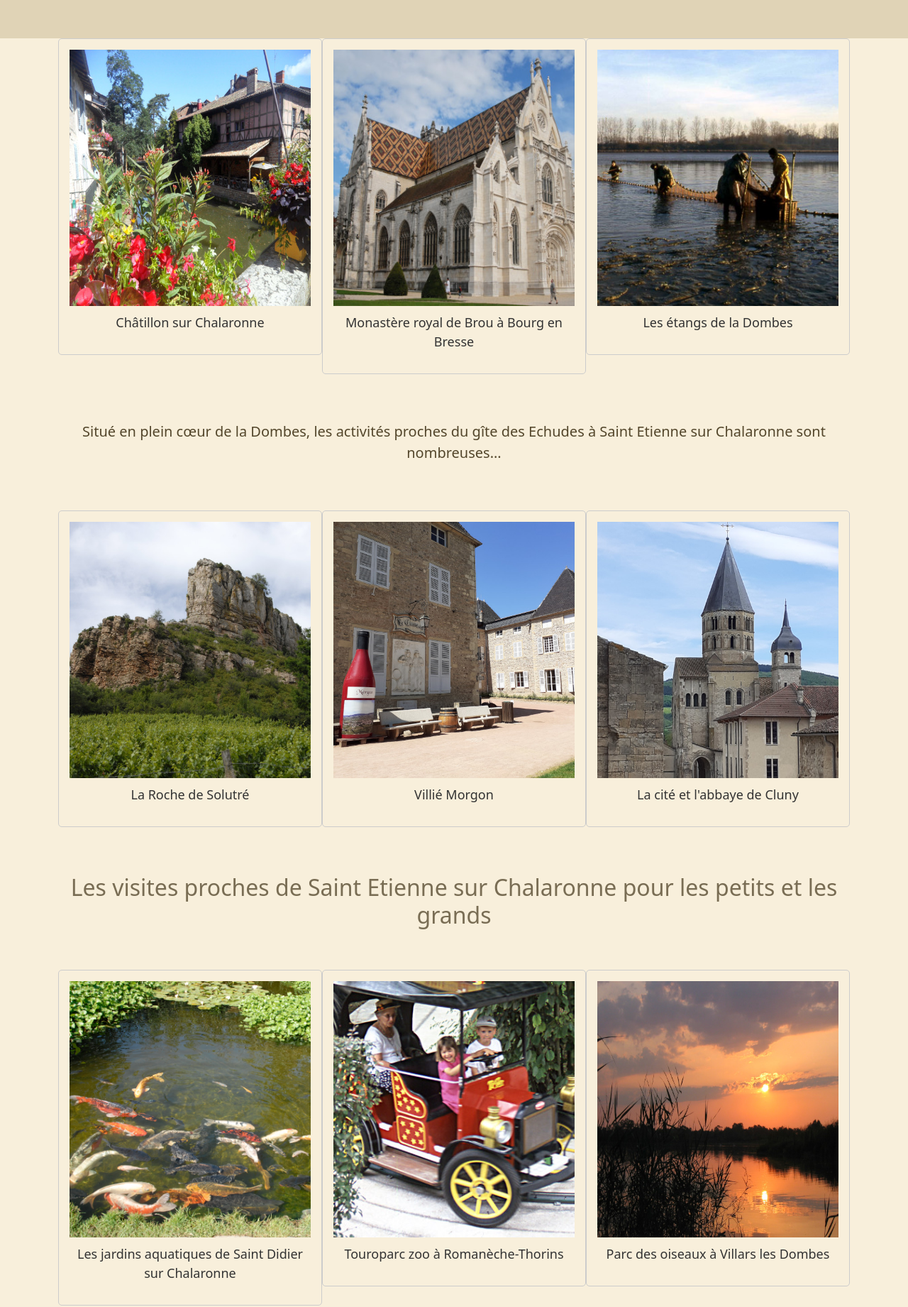
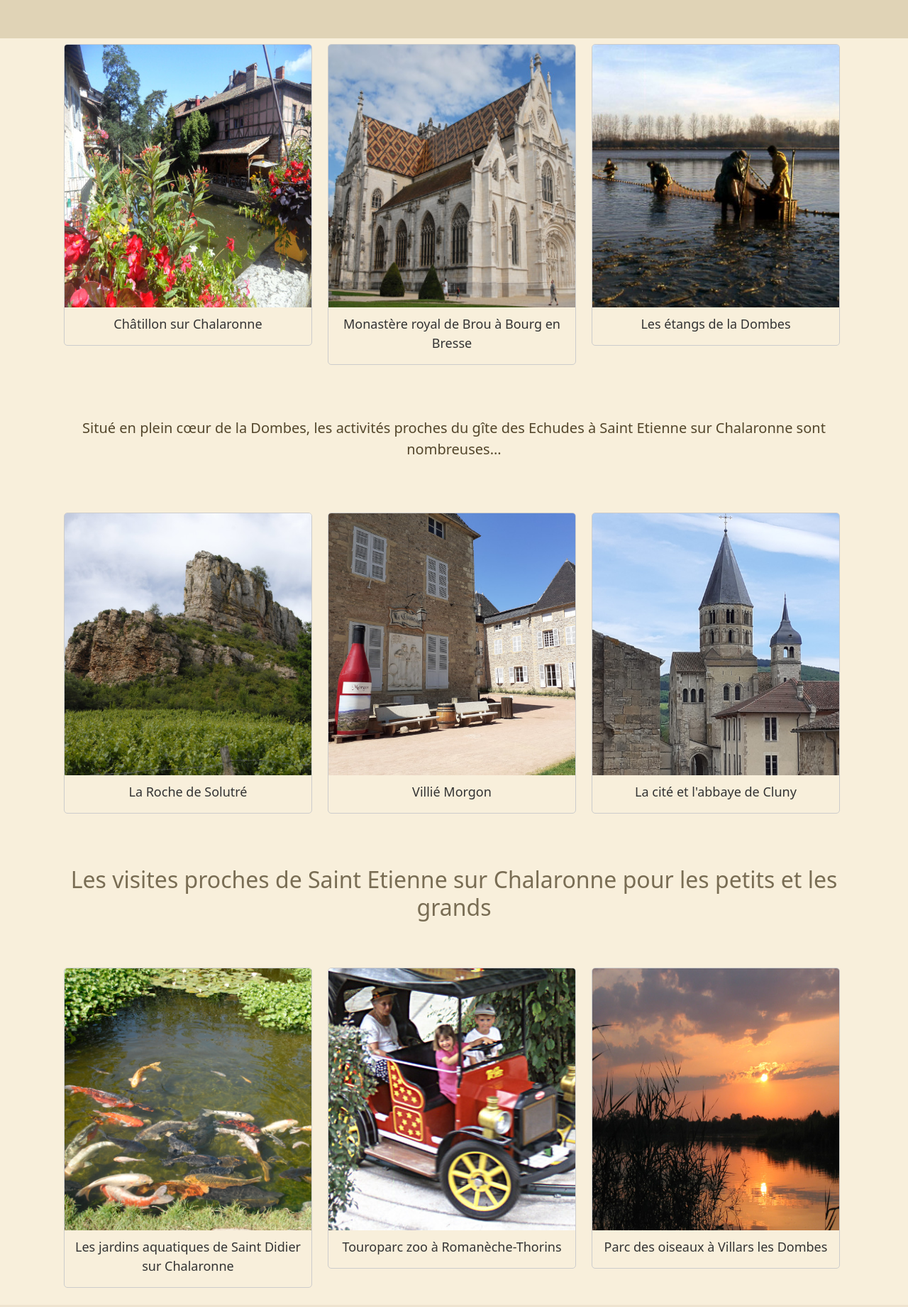
Before and after one commit to Arnaud-Lyard/gite-des-echudes, a plain HTML site: page a-visiter.html in a window 1280 px wide. Shown: the part 792-2633 px from the top of the page at 71% size. Drawn offline with nearby package versions, Linux system fonts and the light colour scheme.

Commit message:
✨ Carroussel

```diff
--- a/a-visiter.html
+++ b/a-visiter.html
@@ -137,7 +137,7 @@
       <div class="container">
         <div class="visites--position d-flex flex-wrap justify-content-center">
           <!-- Visite 1 -->
-          <div class="col-md-4 text-center mb-3">
+          <div class="col-md-4 text-center mb-3 p-2">
             <div class="visites--image_lien">
               <a
                 href="https://www.chatillon-sur-chalaronne.fr/"
@@ -153,7 +153,7 @@
             </div>
           </div>
           <!-- Visite 2 -->
-          <div class="col-md-4 text-center mb-3">
+          <div class="col-md-4 text-center mb-3 p-2">
             <div class="visites--image_lien">
               <a href="http://www.monastere-de-brou.fr/" target="_blank">
                 <img
@@ -166,7 +166,7 @@
             </div>
           </div>
           <!-- Visite 3 -->
-          <div class="col-md-4 text-center mb-3">
+          <div class="col-md-4 text-center mb-3 p-2">
             <div class="visites--image_lien">
               <a
                 href="https://www.dombes-tourisme.com/decouvrir-lessentiel/la-dombes-terre-detangs/"
@@ -193,7 +193,7 @@
             class="visites--position d-flex flex-wrap justify-content-center"
           >
             <!-- Visite 4 -->
-            <div class="col-md-4 text-center mb-3">
+            <div class="col-md-4 text-center mb-3 p-2">
               <div class="visites--image_lien">
                 <a href="https://rochedesolutre.com/" target="_blank">
                   <img
@@ -206,7 +206,7 @@
               </div>
             </div>
             <!-- Visite 5 -->
-            <div class="col-md-4 text-center mb-3">
+            <div class="col-md-4 text-center mb-3 p-2">
               <div class="visites--image_lien">
                 <a
                   href="https://fr.wikipedia.org/wiki/Villi%C3%A9-Morgon"
@@ -222,7 +222,7 @@
               </div>
             </div>
             <!-- Visite 6 -->
-            <div class="col-md-4 text-center mb-3">
+            <div class="col-md-4 text-center mb-3 p-2">
               <div class="visites--image_lien">
                 <a
                   href="https://www.cluny-tourisme.com/-cite-abbaye-de-cluny-11-.html?lang=fr"
@@ -250,7 +250,7 @@
             class="visites--position d-flex flex-wrap justify-content-center"
           >
             <!-- Visite 7 -->
-            <div class="col-md-4 text-center mb-3">
+            <div class="col-md-4 text-center mb-3 p-2">
               <div class="visites--image_lien">
                 <a
                   href="https://www.cluny-tourisme.com/-cite-abbaye-de-cluny-11-.html?lang=fr"
@@ -267,7 +267,7 @@
             </div>
 
             <!-- Visite 8 -->
-            <div class="col-md-4 text-center mb-3">
+            <div class="col-md-4 text-center mb-3 p-2">
               <div class="visites--image_lien">
                 <a href="https://www.touroparc.com/" target="_blank">
                   <img
@@ -281,7 +281,7 @@
             </div>
 
             <!-- Visite 9 -->
-            <div class="col-md-4 text-center mb-3">
+            <div class="col-md-4 text-center mb-3 p-2">
               <div class="visites--image_lien">
                 <a href="https://www.parcdesoiseaux.com/" target="_blank">
                   <img
--- a/style.css
+++ b/style.css
@@ -19,6 +19,7 @@ body {
 
 .navbar-custom {
   background-color: #f8efdb;
+  z-index: 50;
 }
 .menuNav {
   position: fixed;
@@ -766,9 +767,9 @@ body {
 .visites--image_lien {
   border: 1px solid #ccc;
   text-align: center;
-  max-width: 100%;
-  padding: 15px; /* Ajout d'un espacement interne pour aérer le contenu */
+  max-width: 350px;
   border-radius: 5px; /* Ajout d'un arrondi aux coins pour un meilleur look */
+  overflow: hidden; /* Empêche le texte de déborder */
 }
 
 .visites--image_lien a {
@@ -792,7 +793,7 @@ body {
 }
 
 .visites--image_lien a:hover img {
-  transform: scale(0.98); /* Zoom sur l'image au survol */
+  transform: scale(1.02); /* Zoom sur l'image au survol */
 }
 
 @media (max-width: 767px) {
```
Also changed, not shown: index.html (+25 -4 lines).
